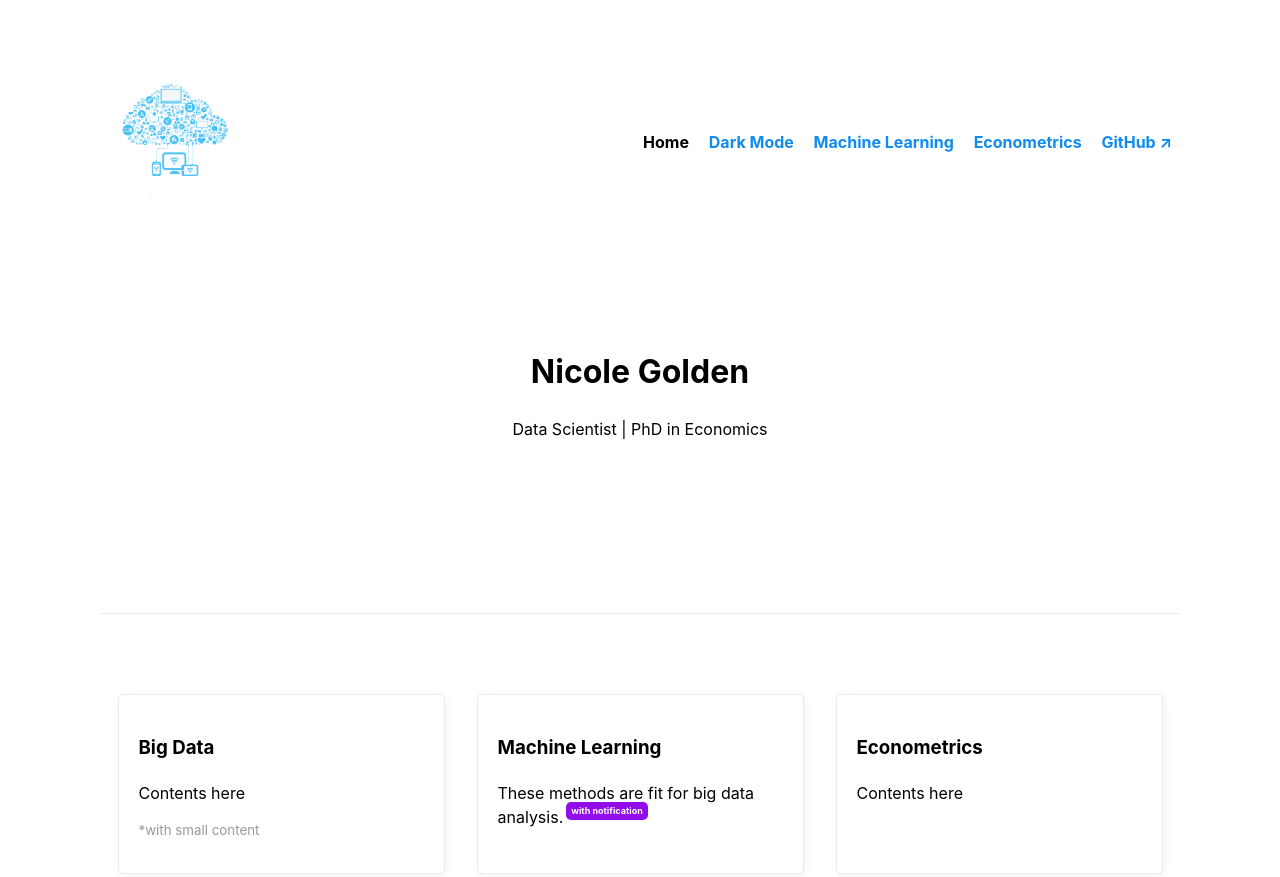
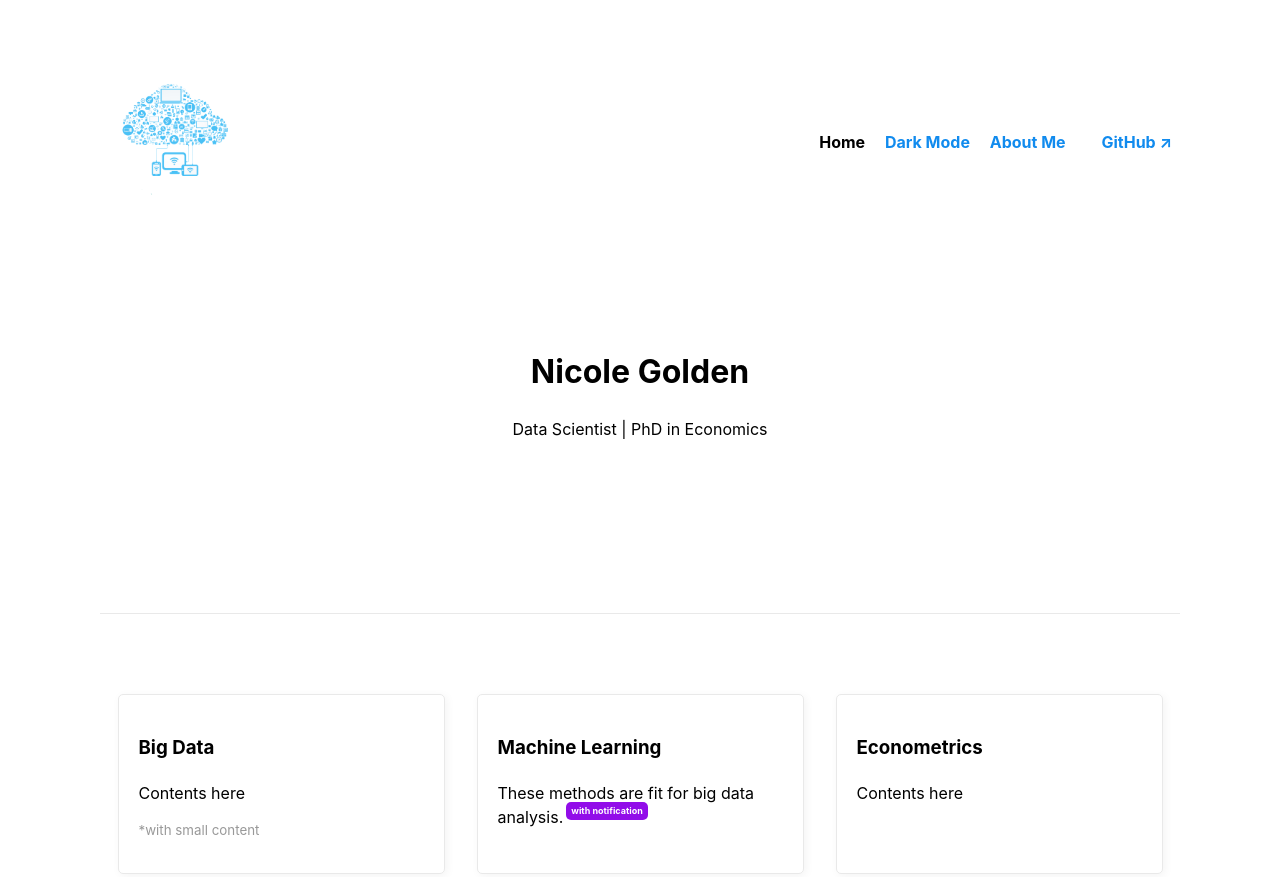
Before and after one commit to NicoleGolden/Economics, a plain HTML site: page index.html in a window 1280 px wide. Shown: the top 877 px of the page. Drawn offline with Linux system fonts and the light colour scheme.

Commit message:
add about page
add about page

```diff
--- a/index.html
+++ b/index.html
@@ -73,20 +73,45 @@
 </head>
 
 <body>
-    <header>
-        <nav>
-            <a href="/"><img alt="Logo" src="image/logo.png" height="150"></a>
-            <ul>
+        <header class="site-header">
+        <div class="container">
+            <nav class="navbar navbar-light navbar-expand-sm font-weight-lighter border-bottom">
+
+                <!-- Header Image: take to home page -->
+                <a href="https://nicolegolden.github.io/Economics/"><img alt="Logo" src="image/logo.png" height="150"></a>
+
+
+                <div class="collapse navbar-collapse" id="navbar-collapse">
+                    <div class="d-flex ml-sm-auto">
+                        <ul class="navbar-nav ml-auto lead d-inline-flex">
+
+                            <!--- Dark Mode button-->
                             <li>Home</li>
+
+                            <!--- Dark Mode button-->
                             <li><a href="#" onClick="toggleDarkMode();" id="colorToggle">Dark Mode</a></li>
-                <li><a href="#">Machine Learning</a></li>
-                <li><a href="#">Econometrics</a></li>
-                <li><a href="https://github.com/NicoleGolden" target="_blank">GitHub &nearr;</a></li>
+
+                            <!--- About Me page-->
+                            <li class="nav-item
+                            active">
+                            <a class="nav-link py-2 px-3" href="about.html" data-category="nav">About Me</a></li>
+                            <li class="nav-item
+                                dropdown">
+
+                            <!--- GitHub page-->
+                            <li><a href="https://github.com/NicoleGolden/" target="_blank">GitHub &nearr;</a></li>
+
                         </ul>
+                    </div>
+                </div>
             </nav>
+
+
             <h1>Nicole Golden</h1>
             <p>Data Scientist | PhD in Economics</p>
+            </div>
     </header>
+
     <main>
         <hr>
         <section>
```
Also changed, not shown: about.html (added, +32 -0 lines). Lines whose indentation alone changed are shown as unchanged.
